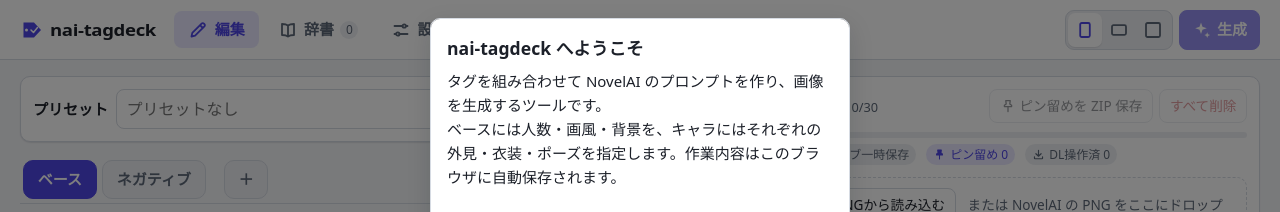
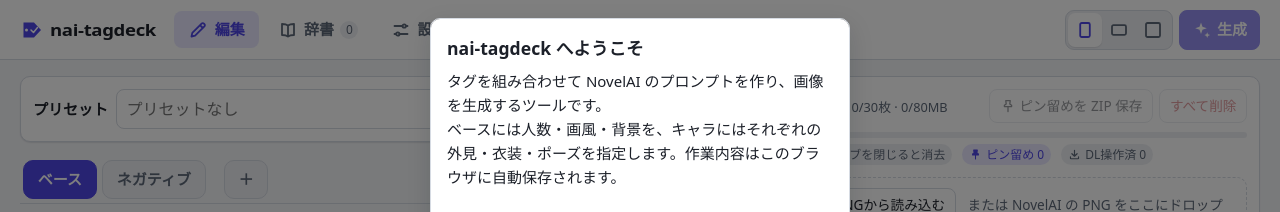
Before and after one commit to Saltmu/nai-tagdeck, a React (Vite) app: page / in a window 1280 px wide. Shown: the top 212 px of the page. Built offline with nearby package versions, Linux system fonts and the light colour scheme.

Commit message:
レビュー指摘対応: バイト上限をメーターに反映し、タブ消去警告を常時表示

```diff
--- a/src/components/Gallery.tsx
+++ b/src/components/Gallery.tsx
@@ -2,7 +2,7 @@ import { type CSSProperties, useEffect, useRef, useState } from 'react';
 import type { GeneratedImage } from '../hooks/useImages';
 import { usePngDrop } from '../hooks/usePngDrop';
 import { downloadBlob, downloadUrl, timeStamp } from '../lib/browser';
-import { MAX_IMAGE_HISTORY_COUNT } from '../lib/imageHistory';
+import { MAX_IMAGE_HISTORY_BYTES, MAX_IMAGE_HISTORY_COUNT } from '../lib/imageHistory';
 import { imageZipBlob } from '../lib/imageZip';
 import { ImageViewer, imageFileName } from './ImageViewer';
 import { DownloadIcon, PinIcon, TempIcon } from './icons';
@@ -68,7 +68,23 @@ export function Gallery({
   const downloadedCount = images.filter((img) => img.downloaded).length;
   const unpinnedUndownloadedCount = images.filter((img) => !img.pinned && !img.downloaded).length;
   const unpinnedDownloadedCount = images.filter((img) => !img.pinned && img.downloaded).length;
-  const meterScale = Math.max(MAX_IMAGE_HISTORY_COUNT, images.length);
+  const totalBytes = images.reduce((sum, img) => sum + img.blob.size, 0);
+  const countRatio = images.length / MAX_IMAGE_HISTORY_COUNT;
+  const byteRatio = totalBytes / MAX_IMAGE_HISTORY_BYTES;
+  const useByteScale = byteRatio > countRatio;
+  const pinnedBytes = images.reduce((sum, img) => sum + (img.pinned ? img.blob.size : 0), 0);
+  const unpinnedUndownloadedBytes = images.reduce((sum, img) => sum + (!img.pinned && !img.downloaded ? img.blob.size : 0), 0);
+  const unpinnedDownloadedBytes = images.reduce((sum, img) => sum + (!img.pinned && img.downloaded ? img.blob.size : 0), 0);
+  const meterScale = useByteScale
+    ? Math.max(MAX_IMAGE_HISTORY_BYTES, totalBytes)
+    : Math.max(MAX_IMAGE_HISTORY_COUNT, images.length);
+  const pinnedWidth = ((useByteScale ? pinnedBytes : pinnedCount) / meterScale) * 100;
+  const unsavedWidth = ((useByteScale ? unpinnedUndownloadedBytes : unpinnedUndownloadedCount) / meterScale) * 100;
+  const savedWidth = ((useByteScale ? unpinnedDownloadedBytes : unpinnedDownloadedCount) / meterScale) * 100;
+  const isAtLimit = images.length >= MAX_IMAGE_HISTORY_COUNT || totalBytes >= MAX_IMAGE_HISTORY_BYTES;
+  const mib = 1024 * 1024;
+  const usedMb = totalBytes === 0 ? '0' : (totalBytes / mib < 10 ? (totalBytes / mib).toFixed(1) : String(Math.round(totalBytes / mib)));
+  const maxMb = Math.round(MAX_IMAGE_HISTORY_BYTES / mib);
 
   const downloadImage = (image: GeneratedImage) => {
     downloadUrl(imageFileName(image), image.url);
@@ -116,8 +132,8 @@ export function Gallery({
       <div className="card-head">
         <h2 className="card-title">
           画像
-          <span className={`count${images.length >= MAX_IMAGE_HISTORY_COUNT ? ' is-full' : ''}`}>
-            {images.length}/{MAX_IMAGE_HISTORY_COUNT}
+          <span className={`count${isAtLimit ? ' is-full' : ''}`}>
+            {images.length}/{MAX_IMAGE_HISTORY_COUNT}枚 · {usedMb}/{maxMb}MB
           </span>
         </h2>
         <div className="gallery-actions">
@@ -153,32 +169,32 @@ export function Gallery({
       <div
         className="gallery-meter"
         role="group"
-        aria-label={`タブ内一時保存 ${images.length}/${MAX_IMAGE_HISTORY_COUNT}枚（ピン留め ${pinnedCount}枚、DL操作済み ${downloadedCount}枚）`}
+        aria-label={`タブを閉じると消去 ${images.length}/${MAX_IMAGE_HISTORY_COUNT}枚・${usedMb}/${maxMb}MB（ピン留め ${pinnedCount}枚、DL操作済み ${downloadedCount}枚）`}
       >
         <div className="gallery-meter-bar" aria-hidden="true">
-          {pinnedCount > 0 && (
+          {pinnedWidth > 0 && (
             <span
               className="gallery-meter-seg is-pinned"
-              style={{ width: `${(pinnedCount / meterScale) * 100}%` }}
+              style={{ width: `${pinnedWidth}%` }}
             />
           )}
-          {unpinnedUndownloadedCount > 0 && (
+          {unsavedWidth > 0 && (
             <span
               className="gallery-meter-seg is-unsaved"
-              style={{ width: `${(unpinnedUndownloadedCount / meterScale) * 100}%` }}
+              style={{ width: `${unsavedWidth}%` }}
             />
           )}
-          {unpinnedDownloadedCount > 0 && (
+          {savedWidth > 0 && (
             <span
               className="gallery-meter-seg is-saved"
-              style={{ width: `${(unpinnedDownloadedCount / meterScale) * 100}%` }}
+              style={{ width: `${savedWidth}%` }}
             />
           )}
         </div>
         <div className="gallery-meter-meta">
-          <span className="gallery-chip is-ephemeral" title="このタブのメモリに一時保存（タブを閉じると消去）">
+          <span className="gallery-chip is-ephemeral" title="画像はこのタブのメモリにだけ保持されます。残したい画像はダウンロードしてください">
             <TempIcon />
-            <span>タブ一時保存</span>
+            <span>タブを閉じると消去</span>
           </span>
           <span
             className="gallery-chip is-pinned"
```
Also changed, not shown: 1 other file (tests, documents, lock files or other folders).
